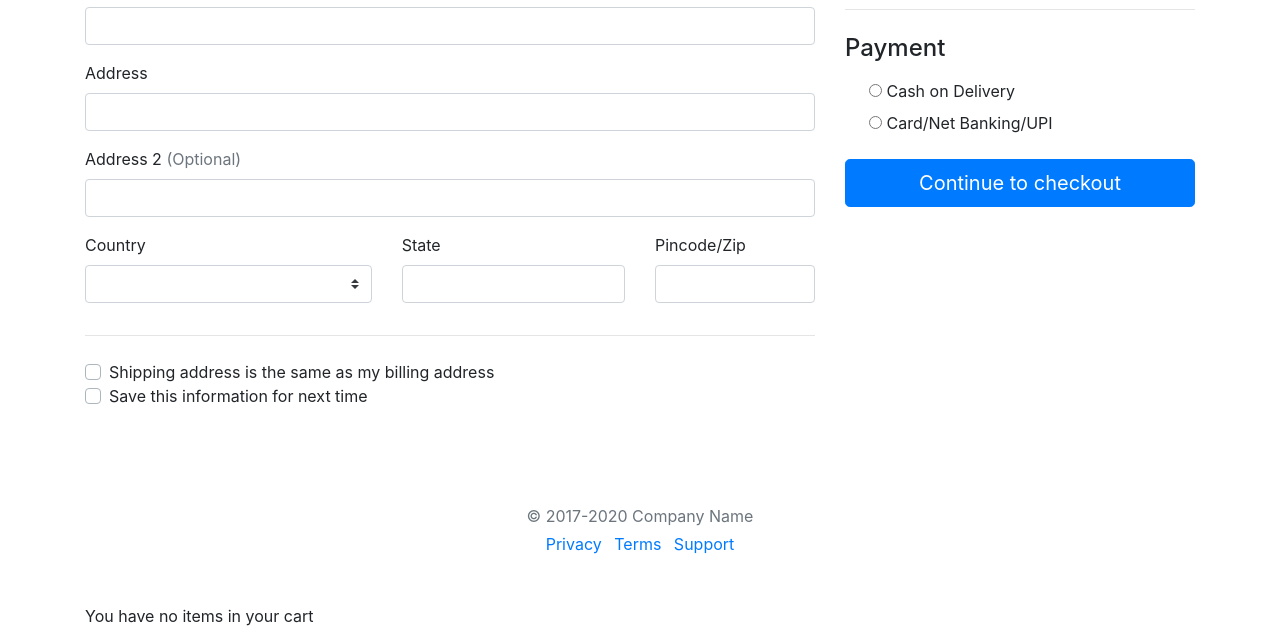
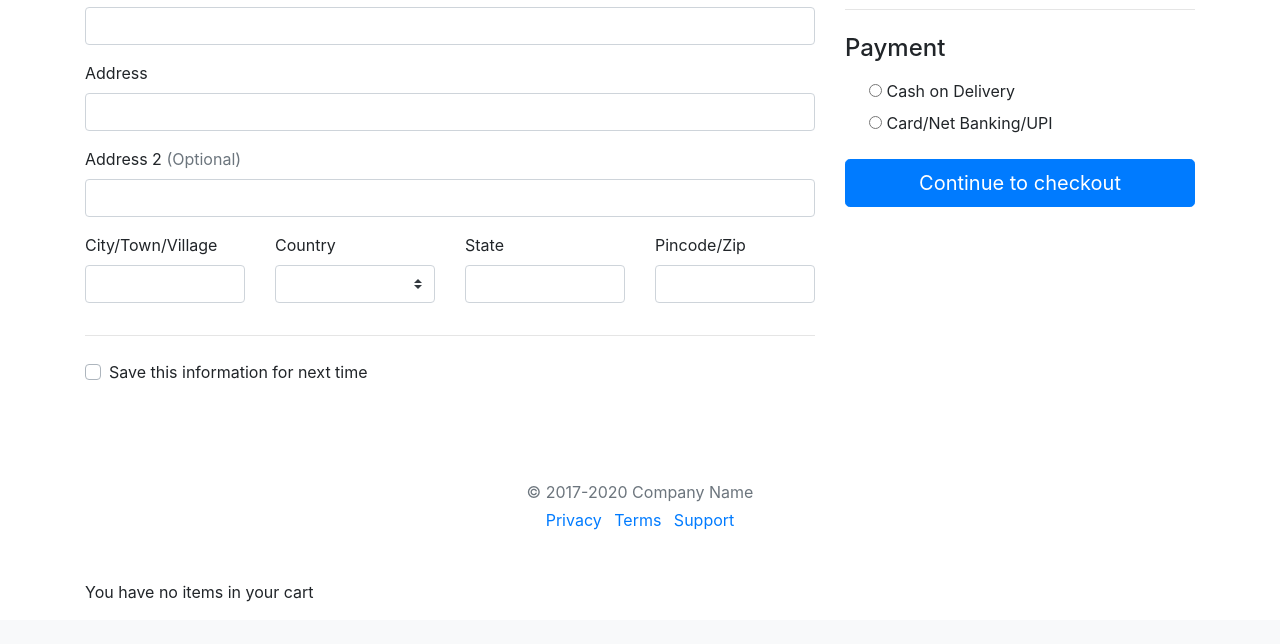
Before and after one commit to sbsarnava/HostingEcom, a Django app: page /checkout/ in a window 1280 px wide. Shown: the part 478-1122 px from the top of the page. After the commit the page ends 1080 px from the top, so only its background shows below. Run offline with Django 3.2, Linux system fonts and the light colour scheme; the visitor is signed in with stand-in values (Sample User, id 1); data comes from the database, SQL or seed files in the repository; data that the repository does not hold is empty; some libraries are stand-ins or nearby versions.

Commit message:
Minor fixes

```diff
--- a/shop/admin.py
+++ b/shop/admin.py
@@ -9,4 +9,3 @@ admin.site.register(Cart)
 admin.site.register(PromoCode)
 admin.site.register(BillingAddress)
 admin.site.register(Country)
-admin.site.register(ShippingAddress)
--- a/shop/forms.py
+++ b/shop/forms.py
@@ -42,6 +42,12 @@ class BillingForm(forms.Form):
             'onchange': 'edited()'
         }))
 
+    city = forms.CharField(max_length=100, widget=forms.TextInput(
+        attrs={
+            'class': 'form-control',
+            'onchange': 'edited()'
+        }))
+
     state = forms.CharField(max_length=100, widget=forms.TextInput(
         attrs={
             'class': 'form-control',
@@ -54,12 +60,12 @@ class BillingForm(forms.Form):
             'class': 'form-control',
             'onchange': 'edited()'
         }))
-    same_as_shipping = forms.BooleanField(widget=forms.CheckboxInput(
-        attrs={
-            'class': 'custom-control-input',
-            'type': 'checkbox'
-        }
-    ), initial=False)
+    # same_as_shipping = forms.BooleanField(widget=forms.CheckboxInput(
+    #     attrs={
+    #         'class': 'custom-control-input',
+    #         'type': 'checkbox'
+    #     }
+    # ), initial=False)
     saveAddress = forms.BooleanField(widget=forms.CheckboxInput(
         attrs={
             'class': 'custom-control-input',
@@ -80,7 +86,6 @@ class BillingForm(forms.Form):
 
     def __init__(self, *args, **kwargs):
         super(BillingForm, self).__init__(*args, **kwargs)
-        self.fields['same_as_shipping'].required = False
         self.fields['saveAddress'].required = False
         self.fields['email'].required = False
         self.fields['address2'].required = False
--- a/shop/models.py
+++ b/shop/models.py
@@ -45,6 +45,7 @@ class Cart(models.Model):
     def __str__(self):
         return f"Cart {self.id} of {self.user}"
 
+
 # Not Working now
 class PromoCode(models.Model):
     promo = models.CharField(unique=True, max_length=100)
@@ -73,27 +74,10 @@ class BillingAddress(models.Model):
     country = models.CharField(max_length=100)
     state = models.CharField(max_length=100)
     pincode = models.IntegerField()
-    same_as_shipping = models.BooleanField(default=False)
     saveAddress = models.BooleanField(default=False, null=True)
 
     def __str__(self):
         return self.user.username
-
-
-class ShippingAddress(models.Model):
-    firstname = models.CharField(max_length=200)
-    lastname = models.CharField(max_length=200)
-    phonenumber = models.CharField(max_length=20)
-    email = models.EmailField(blank=True, null=True)
-    address1 = models.CharField(max_length=1000)
-    address2 = models.CharField(max_length=1000, blank=True, null=True)
-    city = models.CharField(max_length=100, blank=True, null=True)
-    country = models.CharField(max_length=100)
-    state = models.CharField(max_length=100)
-    pincode = models.IntegerField()
-
-    def __str__(self):
-        return f"{self.firstname} {self.lastname}"
 
 
 class Order(models.Model):
@@ -105,7 +89,6 @@ class Order(models.Model):
     updated_date = models.DateTimeField(auto_now=True)
     ordered = models.BooleanField(default=False)
     billingAddress = models.ForeignKey(BillingAddress, on_delete=models.PROTECT)
-    shippingAddress = models.ForeignKey(ShippingAddress, on_delete=models.PROTECT, null=True)
     status = models.CharField(choices=ORDER_STATUS, default='processing', max_length=11)
 
     def __str__(self):
--- a/shop/views.py
+++ b/shop/views.py
@@ -72,10 +72,10 @@ def checkout(request):
                                                     email=form.cleaned_data['email'],
                                                     address1=form.cleaned_data['address1'],
                                                     address2=form.cleaned_data['address2'],
+                                                    city=form.cleaned_data['city'],
                                                     country=form.cleaned_data['country'],
                                                     state=form.cleaned_data['state'],
                                                     pincode=form.cleaned_data['pincode'],
-                                                    same_as_shipping=form.cleaned_data['same_as_shipping'],
                                                     saveAddress=form.cleaned_data['saveAddress'])
             order = Order.objects.create(user=request.user,
                                          cartItems=Cart.objects.filter(user=request.user).order_by('-id')[0],
--- a/templates/shop/checkout.html
+++ b/templates/shop/checkout.html
@@ -148,14 +148,23 @@
                 </div>
 
                 <div class="row">
-                    <div class="col-md-5 mb-3">
+
+                    <div class="col-md-3 mb-2">
+                        <label for="{{ form.city.id_for_label }}">City/Town/Village</label>
+                        {{ form.city }}
+                        <div class="invalid-feedback">
+                            Please select a valid City.
+                        </div>
+                    </div>
+
+                    <div class="col-md-3 mb-2">
                         <label for="{{ form.country.id_for_label }}">Country</label>
                         {{ form.country }}
                         <div class="invalid-feedback">
                             Please select a valid country.
                         </div>
                     </div>
-                    <div class="col-md-4 mb-3">
+                    <div class="col-md-3 mb-2">
                         <label for="{{ form.state.id_for_label }}">State</label>
                         {{ form.state }}
                         <div class="invalid-feedback">
@@ -171,12 +180,12 @@
                     </div>
                 </div>
                 <hr class="mb-4">
-                <div class="custom-control custom-checkbox">
-                    {{ form.same_as_shipping }}
+                <!-- <div class="custom-control custom-checkbox">
+                    {% comment %}{{ form.same_as_shipping }}
                     <label class="custom-control-label" for="{{ form.same_as_shipping.id_for_label }}">Shipping
                         address is the same as my
                         billing address</label>
-                </div>
+                </div>{% endcomment %} -->
                 <div class="custom-control custom-checkbox">
                     {{ form.saveAddress }}
                     <label class="custom-control-label" for="{{ form.saveAddress.id_for_label }}">Save this
```
Also changed, not shown: shop/signals.py (added).
